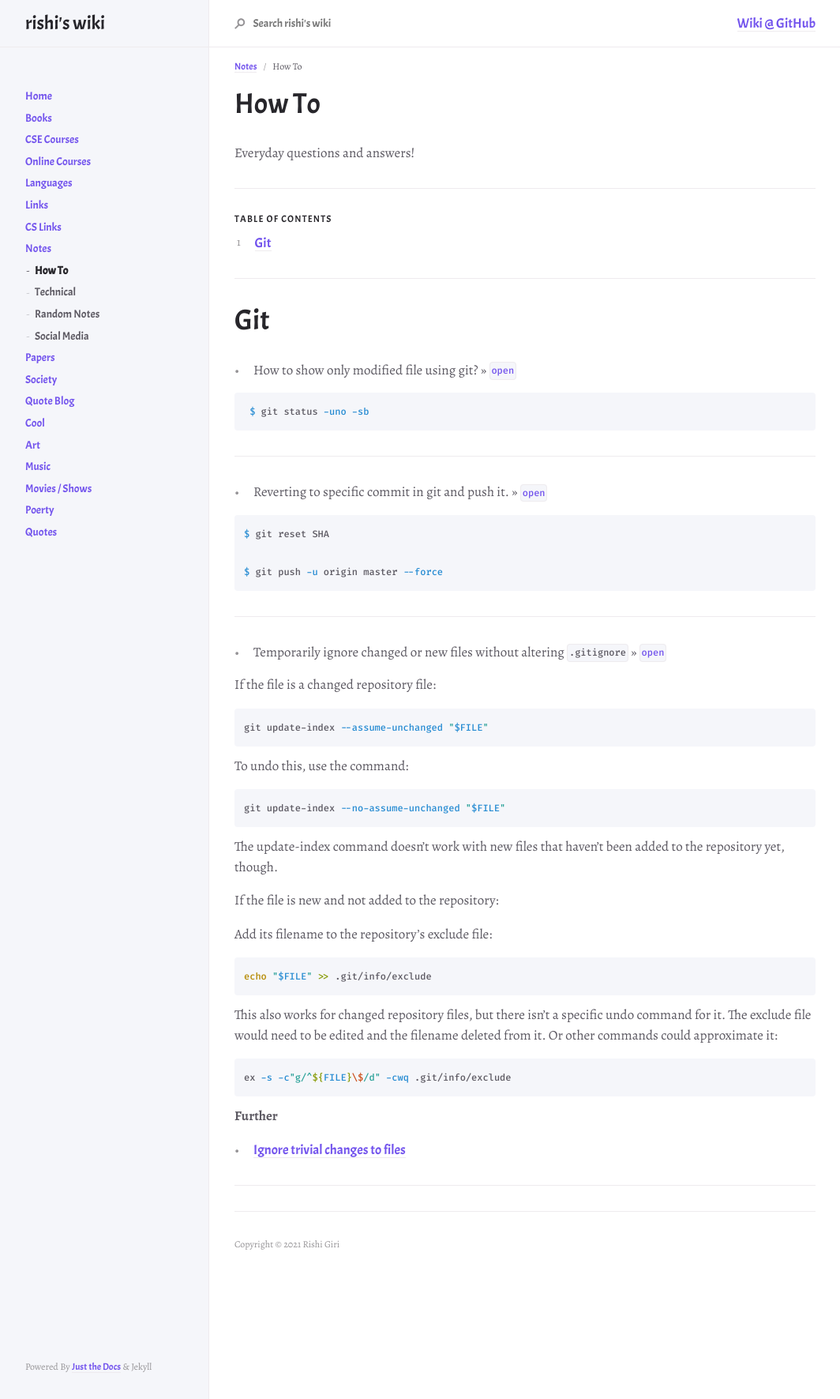
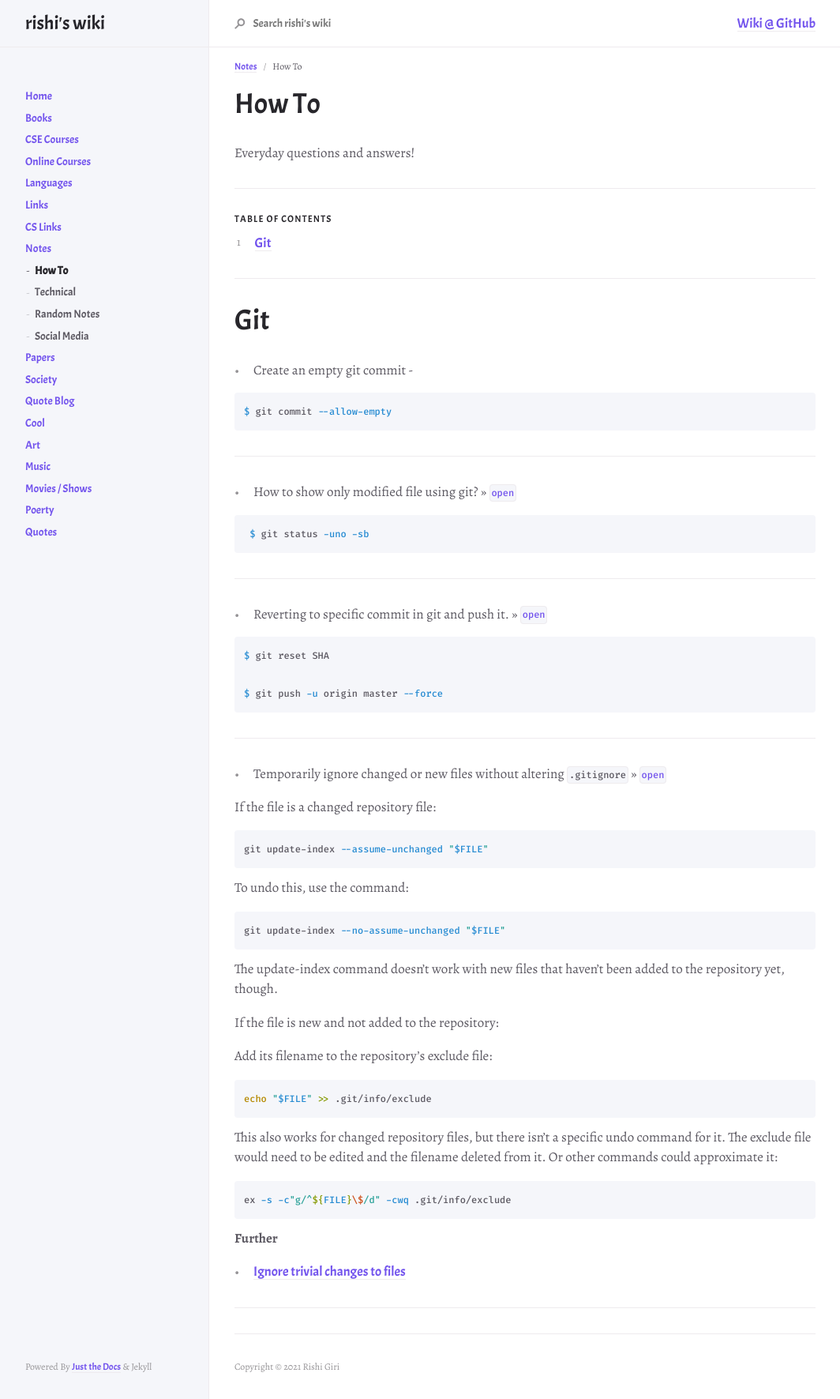
Before and after one commit to r8w/r8w, a Jekyll site: the page built from docs/notes/howto.md, in a window 1280 px wide. Shown: the whole page at 79% size, without its empty margins (107-1171 px from the left). Built offline with Jekyll 4.4.1, drawn with Linux system fonts in a browser that asks for light colours; nearby versions of some CDN libraries.

Commit message:
update - howto

````diff
--- a/docs/notes/howto.md
+++ b/docs/notes/howto.md
@@ -22,6 +22,14 @@ Everyday questions and answers!
 ---
 
 # Git
+
+- Create an empty git commit -
+
+```sh
+$ git commit --allow-empty
+```
+
+---
 
  - How to show only modified file using git? >> [`open`](https://stackoverflow.com/questions/10018533/is-it-possible-to-git-status-only-modified-files)
 
````
